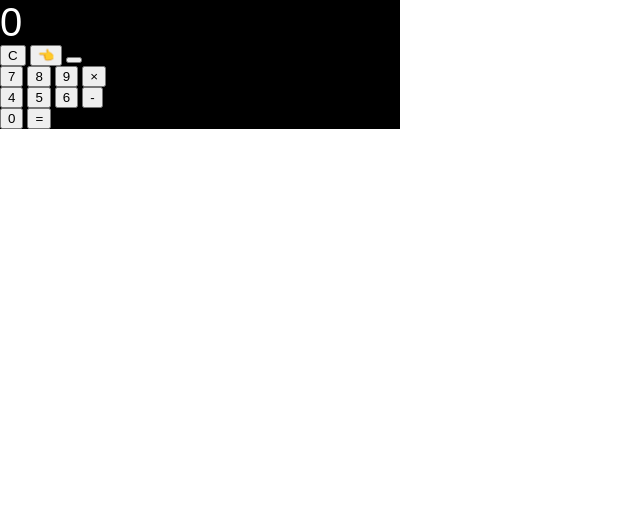
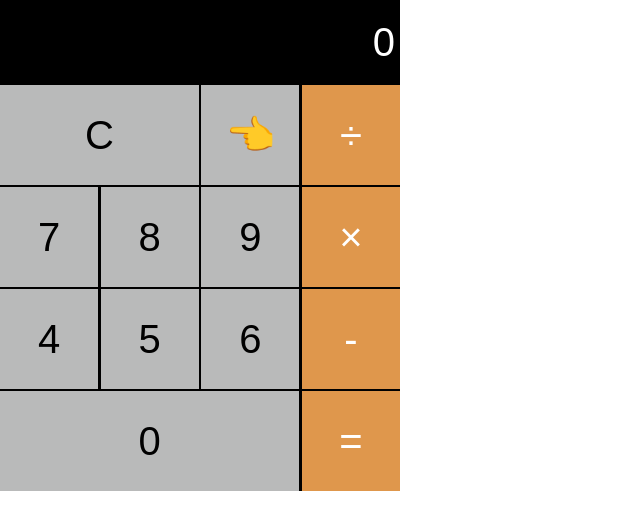
Before and after one commit to allanandresch/Practice-JS-CSS-HTML-Calculator, a plain HTML site: page index.html in a window 1280 px wide. Shown: the whole page, without its empty margins (0-640 px from the left). Drawn offline with Linux system fonts and the light colour scheme.

Commit message:
CSS terminado
Finishing the css for teaching

```diff
--- a/calculator.css
+++ b/calculator.css
@@ -16,5 +16,53 @@ body {
 .screen{
     font-size: 40px;
     font-family: Arial, Helvetica, sans-serif;
+    text-align: right;
+    padding: 20px 5px;
+}
 
+.calc-button {
+    background-color: #d8d9d9db ;
+    color: black;
+    height: 100px;
+    width:  24.5%;
+    border: none;
+    border-radius: 0;
+    font-size: 40px;
+    cursor: pointer;
 }
+
+.calc-button:hover {
+    background-color: blanchedalmond;
+}
+
+.calc-button:active {
+    background-color: coral;
+}
+
+.calc-button:last-child {
+    background-color: #df974c;
+    color: white;
+}
+
+.calc-button:last-child:hover{
+    background-color: tomato;
+}
+
+.calc-button:last-child:active {
+    background-color: #dd8d37;
+}
+
+.double {
+    width: 49.7%;
+}
+
+.triple{
+    width: 74.8%;
+}
+
+.calc-row {
+    display:flex;
+    align-content: stretch;
+    justify-content: space-between;
+    margin-bottom: 0.5%;
+}
--- a/index.html
+++ b/index.html
@@ -16,7 +16,7 @@
             <div class="calc-row">
                 <button class="double calc-button"> C </button>
                 <button class="calc-button">👈</button>
-                <button class="calc-button"÷></button>
+                <button class="calc-button">÷</button>
             </div>
             <div class="calc-row">
                 <button class="calc-button"> 7 </button>
```
